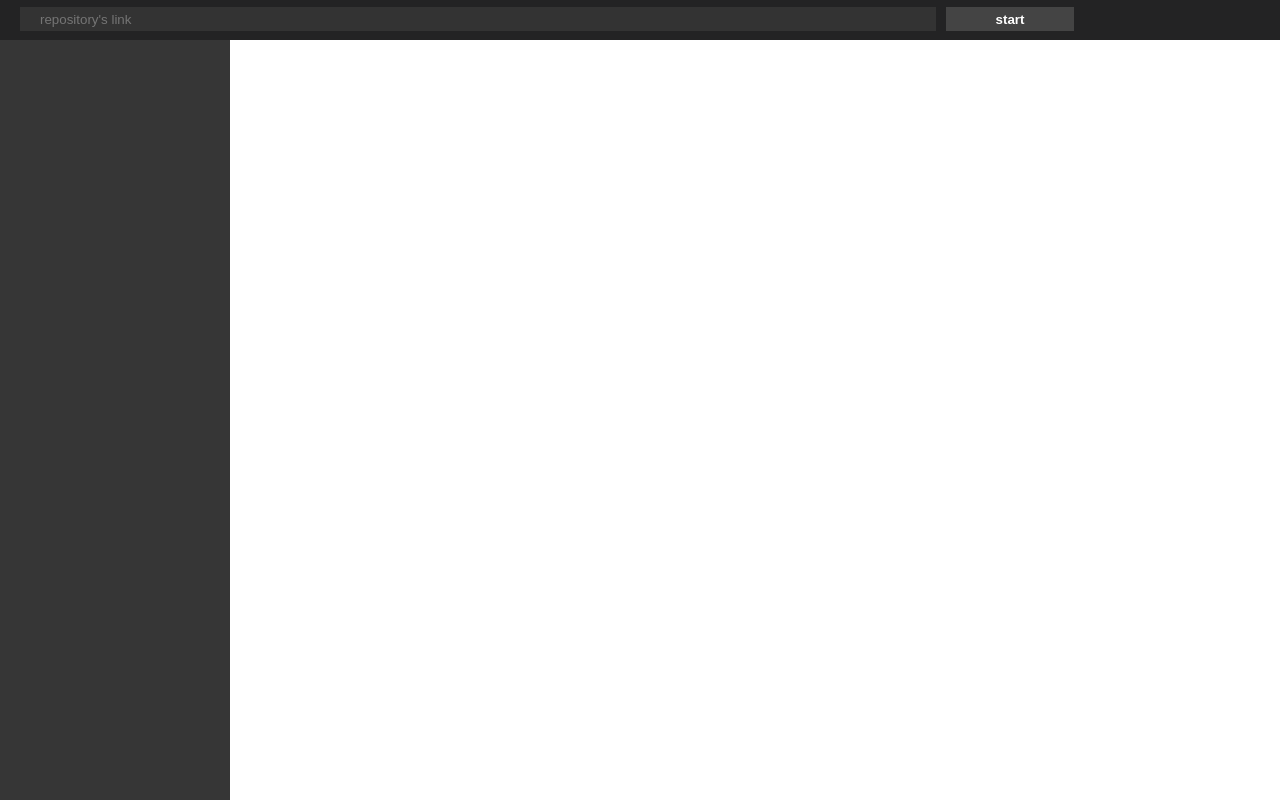
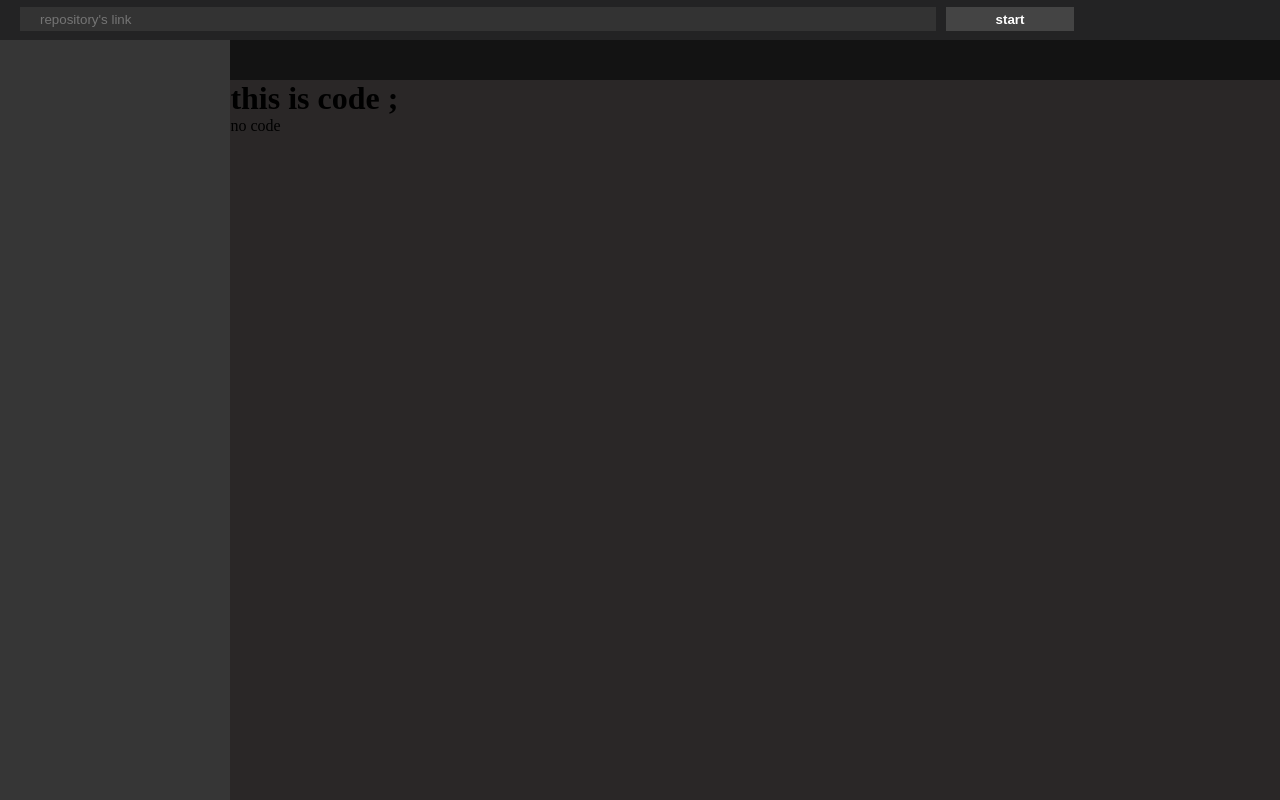
Before and after one commit to azerbelhedi/code-viewer, a React (Create React App) app: page / in a window 1280 px wide. Built offline with nearby package versions, Linux system fonts and the light colour scheme.

Commit message:
CodeHeader done

```diff
--- a/src/App.js
+++ b/src/App.js
@@ -2,6 +2,8 @@ import React , { Component } from 'react'
 
 import TopBar from './components/TopBar/TopBar'
 import Tree from './components/Tree/Tree'
+import CodeHead from './components/CodeHead/CodeHead'
+import FileContent from './components/FileContent/FileContent'
 
 class App extends Component{
     constructor(props){
@@ -10,12 +12,14 @@ class App extends Component{
             link : "" ,
             user : "" ,
             repo : "" ,
-            tree : []
+            tree : [] ,
+            pathToDisplay : ""
         }
 
         this.savelink = this.savelink.bind(this)
         this.linkToData = this.linkToData.bind(this)
         this.getTree = this.getTree.bind(this)
+        this.displayCode = this.displayCode.bind(this)
     }
 
     linkToData(link){
@@ -57,11 +61,33 @@ class App extends Component{
         })
     }
 
+
+    displayCode(path){
+        //console.log(`path to display : ${path}`)
+        let state = this.state
+        state.pathToDisplay = path ;
+        this.setState(state)
+        console.log(this.state.pathToDisplay)
+    }
+
     render(){
         return(
             <div className="app">
                 <TopBar function = {this.savelink}/>
-                <Tree data = {{user : this.state.user , repo : this.state.repo , tree : this.state.tree}}/>
+                <Tree
+                    data = {{user : this.state.user , repo : this.state.repo , tree : this.state.tree}}
+                    displayCode = {this.displayCode}
+                />
+                <CodeHead data = {{
+                    path : this.state.pathToDisplay ,
+                    user : this.state.user ,
+                    repo : this.state.repo
+                    }}/>
+                    <FileContent data = {{
+                        path : this.state.pathToDisplay ,
+                        repo : this.state.repo ,
+                        user : this.state.user
+                        }}/>
             </div>
         )
     }
--- /dev/null
+++ b/src/components/CodeHead/CodeHead.css
@@ -0,0 +1,20 @@
+.code-head{
+    position: fixed ;
+    top :5vh;
+    right :0;
+    width :82vw;
+    height :5vh;
+    background-color: #131313 ;
+    color :white;
+    font-weight: bold ;
+    font-family: cursive;
+}
+
+.code-head h1{
+    font-size: 20px ;
+    padding-left :30px;
+}
+
+.code-head .files{
+    color :grey;
+}
--- /dev/null
+++ b/src/components/CodeHead/CodeHead.js
@@ -0,0 +1,17 @@
+import React , { Component } from 'react'
+import './CodeHead.css'
+
+class CodeHead extends Component{
+    render(){
+        return(
+            <div className="code-head">
+                <h1>
+                    {this.props.data.user ? <span className="uer-repo"> {this.props.data.user}/{this.props.data.repo}</span> : "" }
+                    {this.props.data.path ? <span className="files">{this.props.data.path}</span> : "" }
+                </h1>
+            </div>
+        )
+    }
+}
+
+export default CodeHead
--- a/src/components/DirectoryBox/DirectoryBox.js
+++ b/src/components/DirectoryBox/DirectoryBox.js
@@ -102,18 +102,23 @@ class DirectoryBox extends Component{
                     {this.state.tree.map( file => {
                         if(file.type === "file"){
                             return(
-                                <FileBox data = {this.fileLogo(file.name)} extraData = {{path : `${this.props.data.path}/${file.name}`}} />
+                                <FileBox
+                                    displayCode = {this.props.displayCode}
+                                    data = {this.fileLogo(file.name)} extraData = {{path : `${this.props.data.path}/${file.name}`}} />
                             )
                         }
                         else{
                             return (
-                            <DirectoryBox data = {{
-                                name : file.name ,
-                                repo : this.props.data.repo ,
-                                user : this.props.data.user ,
-                                path : `${this.props.data.path}/${file.name}` ,
-                                level : this.props.data.level + 1
-                            }}/>
+                            <DirectoryBox
+                                displayCode = {this.props.displayCode}
+                                data = {{
+                                    name : file.name ,
+                                    repo : this.props.data.repo ,
+                                    user : this.props.data.user ,
+                                    path : `${this.props.data.path}/${file.name}` ,
+                                    level : this.props.data.level + 1
+                                }}
+                            />
                         )
                         }
                     })}
--- a/src/components/FileBox/FileBox.js
+++ b/src/components/FileBox/FileBox.js
@@ -25,8 +25,11 @@ class FileBox extends Component{
     }
 
     playCode(e){
+        /*
         console.log("path please")
         console.log(this.props.extraData.path)
+        */
+       this.props.displayCode(this.props.extraData.path)
     }
 
     render(){
--- /dev/null
+++ b/src/components/FileContent/FileContent.css
@@ -0,0 +1,8 @@
+.file-content{
+    position: fixed ;
+    top :10vh;
+    right :0;
+    height :90vh;
+    width :82vw;
+    background-color: #2a2727 ;
+}
--- /dev/null
+++ b/src/components/FileContent/FileContent.js
@@ -0,0 +1,45 @@
+import React , { Component } from 'react'
+import './FileContent.css'
+
+class FileContent extends Component{
+    constructor(props){
+        super(props)
+        this.state = {
+            content : "empty" ,
+            path : ""
+        }
+        this.fetchData = this.fetchData.bind(this)
+    }
+
+    fetchData(){
+        let path = this.props.data.path
+        let repo = this.props.data.repo
+        let user = this.props.data.user
+        let endPoint = "https://api.github.com/repos/" ;
+        let link = `${endPoint}${user}/${repo}/contents${path}`
+        console.log(link)
+        fetch(link)
+        .then(Response => Response.json())
+        .then(data => {
+            console.log(data.download_url)
+        })
+        //console.log(path , repo , user)
+        return("still no code")
+    }
+
+    render(){
+        let code = "no code"
+        if(this.props.data.path){
+            code = this.fetchData()
+        }
+
+        return(
+            <div className="file-content">
+                <h1>this is code ;</h1>
+                {code}
+            </div>
+        )
+    }
+}
+
+export default FileContent
--- a/src/components/Tree/Tree.js
+++ b/src/components/Tree/Tree.js
@@ -61,7 +61,9 @@ class Tree extends Component{
         let treeToRender = []
         this.props.data.tree.map(file => {
             if(file.type === "dir"){
-                treeToRender.push(<DirectoryBox data = {{
+                treeToRender.push(<DirectoryBox
+                displayCode = {this.props.displayCode}
+                data = {{
                     name : file.name ,
                     repo : this.props.data.repo ,
                     user : this.props.data.user ,
@@ -72,7 +74,10 @@ class Tree extends Component{
         })
         this.props.data.tree.map(file => {
             if(file.type === "file"){
-                treeToRender.push(<FileBox data = {this.fileLogo(file.name)} extraData = {{path : `/${file.name}`}} />)
+                treeToRender.push(<FileBox
+                    data = {this.fileLogo(file.name)} extraData = {{path : `/${file.name}`}}
+                    displayCode = {this.props.displayCode}
+                />)
             }
         })
         return(
```
Also changed, not shown: public/index.css (added).
